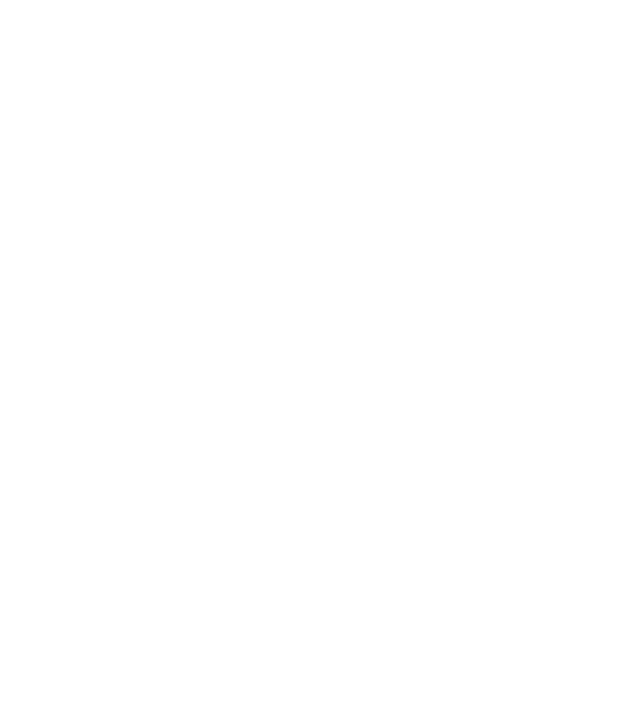
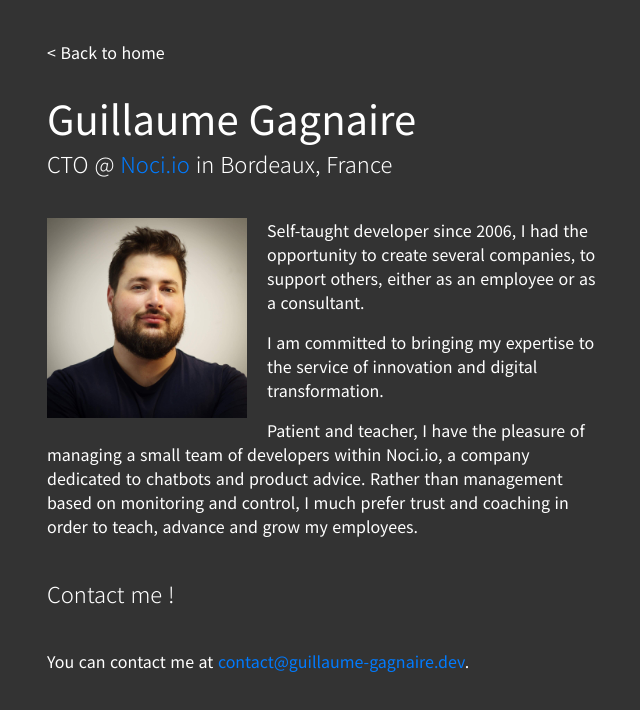
Before and after one commit to guillaume-gagnaire/website, a Nuxt app: page /fullstack-developer in a window 1280 px wide. Before the commit this address had no page. Shown: the top 710 px of the page, without its empty margins (313-953 px from the left). Built offline with nearby package versions, Linux system fonts and the light colour scheme.

Commit message:
SImple cv

```diff
--- a/layouts/default.vue
+++ b/layouts/default.vue
@@ -5,9 +5,10 @@
 </template>
 
 <style>
+@import url(https://fonts.googleapis.com/css2?family=Noto+Sans+JP:wght@300;400;700&display=swap);
+
 html {
-  font-family: 'Source Sans Pro', -apple-system, BlinkMacSystemFont, 'Segoe UI',
-    Roboto, 'Helvetica Neue', Arial, sans-serif;
+  font-family: 'Noto Sans JP', sans-serif;
   font-size: 16px;
   word-spacing: 1px;
   -ms-text-size-adjust: 100%;
@@ -17,39 +18,16 @@
   box-sizing: border-box;
 }
 
+html, body {
+  background: #333;
+  color: #fff;
+}
+
 *,
 *:before,
 *:after {
   box-sizing: border-box;
+  font-family: 'Noto Sans JP', sans-serif;
   margin: 0;
 }
-
-.button--green {
-  display: inline-block;
-  border-radius: 4px;
-  border: 1px solid #3b8070;
-  color: #3b8070;
-  text-decoration: none;
-  padding: 10px 30px;
-}
-
-.button--green:hover {
-  color: #fff;
-  background-color: #3b8070;
-}
-
-.button--grey {
-  display: inline-block;
-  border-radius: 4px;
-  border: 1px solid #35495e;
-  color: #35495e;
-  text-decoration: none;
-  padding: 10px 30px;
-  margin-left: 15px;
-}
-
-.button--grey:hover {
-  color: #fff;
-  background-color: #35495e;
-}
 </style>
--- /dev/null
+++ b/pages/fullstack-developer.vue
@@ -0,0 +1,53 @@
+<template>
+  <article>
+    <nuxt-link to="/" class="back">&lt; Back to home</nuxt-link>
+    <h1>Guillaume Gagnaire</h1>
+    <h2>CTO @ <a href="https://www.noci.io">Noci.io</a> in Bordeaux, France</h2>
+
+    <img src="/me.jpg" alt="" class="photo" />
+
+    <p>Self-taught developer since 2006, I had the opportunity to create several companies, to support others, either as an employee or as a consultant.</p>
+
+    <p>I am committed to bringing my expertise to the service of innovation and digital transformation.</p>
+
+    <p>Patient and teacher, I have the pleasure of managing a small team of developers within Noci.io, a company dedicated to chatbots and product advice. Rather than management based on monitoring and control, I much prefer trust and coaching in order to teach, advance and grow my employees.</p>
+
+    <h2 style="margin-top: 42px;">Contact me !</h2>
+    <p>
+      You can contact me at <a href="mailto:contact@guillaume-gagnaire.dev">contact@guillaume-gagnaire.dev</a>.
+    </p>
+  </article>
+</template>
+
+<script>
+export default {
+  components: {
+  }
+}
+</script>
+
+<style lang="scss">
+  article {
+    margin: 40px auto;
+    max-width: 600px;
+    padding: 0 20px;
+
+    .back {
+      color: #fff;
+      margin-bottom: 30px;
+      display: inline-block;
+    }
+
+    h2 {
+      font-weight: 300;
+      font-size: 22px;
+      margin-bottom: 42px;
+    }
+
+    .photo {
+      float: left;
+      margin: 0 20px 20px 0;
+      max-width: 200px;
+    }
+  }
+</style>
--- a/pages/index.vue
+++ b/pages/index.vue
@@ -4,7 +4,7 @@
       <nuxt-link to="/fullstack-developer" class="content d-flex flex-column text-center justify-content-center">
         <h2>Fullstack developer</h2>
         <p>
-          Developer since 2006, I'm currently CTO @ Noci.io.
+          Developer since 2006, I'm currently <b>CTO</b> @ <b>Noci.io</b>, in <b>Bordeaux, France</b>.
         </p>
       </nuxt-link>
       <div class="bg" style="background-image:url(/me.jpg)"></div>
@@ -22,7 +22,6 @@
 </template>
 
 <script>
-
 export default {
   components: {
   }
@@ -30,6 +29,9 @@
 </script>
 
 <style lang="scss">
+  $homeGutter: 5px;
+  $gutterColor: #000;
+
   .home {
     height: 100%;
     height: 100vh;
@@ -39,6 +41,14 @@
       width: 100%;
       height: 100%;
       position: relative;
+
+      &:first-child {
+        border-bottom: $homeGutter solid $gutterColor;
+      }
+
+      &:last-child {
+        border-top: $homeGutter solid $gutterColor;
+      }
 
       .bg {
         position: absolute;
@@ -65,6 +75,7 @@
         -ms-transition: background 400ms ease-out;
         -o-transition: background 400ms ease-out;
         transition: background 400ms ease-out;
+        padding: 20px;
 
         &:hover {
           background: rgba(0, 0, 0, 0.5);
@@ -72,4 +83,21 @@
       }
     }
   }
+
+
+  @media (min-width: 992px) {
+    .home {
+      .panel {
+        &:first-child {
+          border-bottom: none;
+          border-right: $homeGutter solid $gutterColor;
+        }
+
+        &:last-child {
+          border-top: none;
+          border-left: $homeGutter solid $gutterColor;
+        }
+      }
+    }
+  }
 </style>
```
